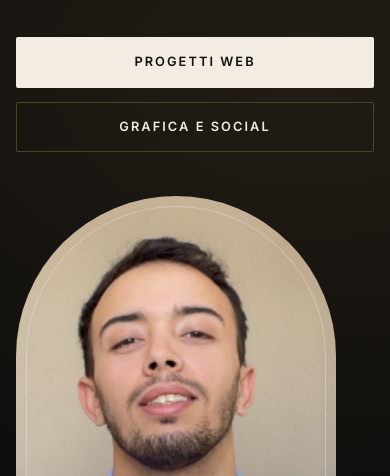
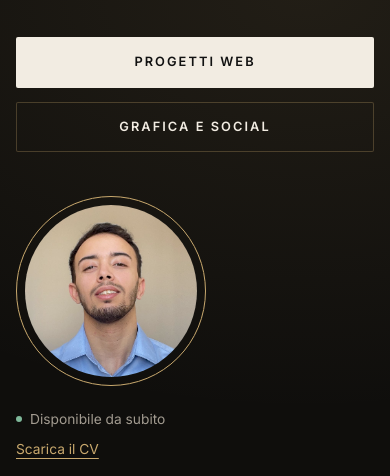
Before and after one commit to ayoubbalhouh/ayoubbalhouh.github.io, a plain HTML site: page index.html in a window 390 px wide. Shown: the part 368-844 px from the top of the page. Drawn offline with nearby package versions, Linux system fonts and the light colour scheme.

Commit message:
Hero: foto più piccola, cerchio con bordo oro
Co-Authored-By: Claude Opus 5.5 <noreply@anthropic.com>
Claude-Session: https://claude.ai/code/session_01TEwMP5pCrNteArDKsZpN6x

```diff
--- a/index.html
+++ b/index.html
@@ -16,7 +16,7 @@
 <link rel="preconnect" href="https://fonts.googleapis.com">
 <link rel="preconnect" href="https://fonts.gstatic.com" crossorigin>
 <link href="https://fonts.googleapis.com/css2?family=Bricolage+Grotesque:opsz,wght@12..96,500;12..96,700;12..96,800&family=Cormorant+Garamond:ital,wght@0,500;0,600;1,500&family=Inter:wght@400;500;600&display=swap" rel="stylesheet">
-<link rel="stylesheet" href="style.css?v=3">
+<link rel="stylesheet" href="style.css?v=4">
 </head>
 <body>
 
--- a/style.css
+++ b/style.css
@@ -84,11 +84,10 @@ h1, h2, h3 { font-family: var(--head); letter-spacing: -.025em; line-height: 1.0
 .stats strong { display: block; font-family: var(--serif); font-size: 2.8rem; font-weight: 500; color: var(--lux-ivory); line-height: 1; }
 .stats span { font-size: .78rem; letter-spacing: .06em; color: var(--lux-muted); }
 
-.portrait { margin: 0; justify-self: center; width: min(400px, 100%); }
-.arch { position: relative; aspect-ratio: 4 / 5; border-radius: 999px 999px 4px 4px; overflow: hidden; background: #1a1815; }
-.arch::after { content: ""; position: absolute; inset: 10px; border: 1px solid rgba(242, 236, 226, .35); border-radius: 999px 999px 2px 2px; pointer-events: none; }
-.arch img { width: 100%; height: 100%; object-fit: cover; object-position: center 30%; filter: saturate(.85) contrast(1.03); }
-.portrait figcaption { display: flex; justify-content: space-between; align-items: center; gap: 12px; padding-top: 16px; border-top: 1px solid var(--lux-line); margin-top: 20px; font-size: .86rem; color: var(--lux-muted); }
+.portrait { margin: 0; justify-self: center; width: min(280px, 100%); text-align: center; }
+.arch { position: relative; aspect-ratio: 1; border-radius: 50%; padding: 8px; border: 1px solid var(--lux-gold); }
+.arch img { width: 100%; height: 100%; border-radius: 50%; object-fit: cover; object-position: center 25%; filter: saturate(.85) contrast(1.03); }
+.portrait figcaption { display: flex; flex-direction: column; align-items: center; gap: 8px; margin-top: 22px; font-size: .86rem; color: var(--lux-muted); }
 .avail { display: flex; align-items: center; gap: 8px; }
 .avail i { width: 6px; height: 6px; border-radius: 50%; background: #7fb89a; }
 .portrait figcaption a { color: var(--lux-gold); text-decoration: underline; text-underline-offset: 4px; }
@@ -233,7 +232,8 @@ h1, h2, h3 { font-family: var(--head); letter-spacing: -.025em; line-height: 1.0
   .menu-open .nav { background: var(--paper); color: var(--text); }
   .hero { padding: 112px 0 72px; }
   .hero-inner { grid-template-columns: 1fr; gap: 44px; }
-  .portrait { width: min(320px, 100%); justify-self: start; }
+  .portrait { width: 190px; justify-self: start; text-align: left; }
+  .portrait figcaption { align-items: flex-start; }
   .about { grid-template-columns: 1fr; gap: 24px; }
   .grid { grid-template-columns: 1fr; }
   .timeline::before { left: 6px; }
```
